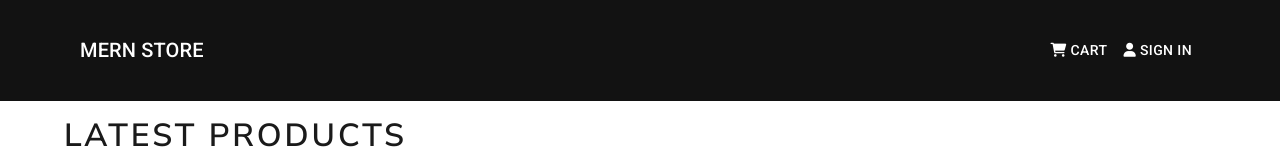
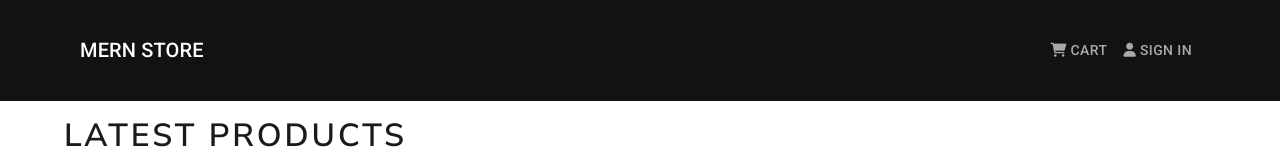
Before and after one commit to GuyBritish/MernStore, a React (Create React App) app in the folder frontend/: page / in a window 1280 px wide. Shown: the top 160 px of the page. Built offline with nearby package versions, Linux system fonts and the light colour scheme.

Commit message:
Add navlinks

```diff
--- a/frontend/src/components/layout/Header.js
+++ b/frontend/src/components/layout/Header.js
@@ -10,6 +10,7 @@ import {
 	createTheme,
 	ThemeProvider,
 } from "@mui/material";
+import { Link, NavLink } from "react-router-dom";
 
 const darkTheme = createTheme({
 	palette: {
@@ -28,18 +29,28 @@ const Header = () => {
 								variant="h6"
 								noWrap
 								component="div"
+								to="/"
 								sx={{ mr: 2, display: { xs: "none", md: "flex" } }}
 							>
+								<Link
+									to="/"
+									style={{ color: "inherit", textDecoration: "inherit" }}
+								>
 									MERN STORE
+								</Link>
 							</Typography>
-
 							<Typography
 								variant="h6"
 								noWrap
 								component="div"
 								sx={{ flexGrow: 1, display: { xs: "flex", md: "none" } }}
 							>
+								<Link
+									to="/"
+									style={{ color: "inherit", textDecoration: "inherit" }}
+								>
 									MERN STORE
+								</Link>
 							</Typography>
 							<Box
 								sx={{
@@ -48,12 +59,26 @@ const Header = () => {
 									ml: "auto",
 								}}
 							>
-								<Button sx={{ my: 2, color: "white", display: "block" }}>
+								<NavLink
+									to="/cart"
+									className={(nav) =>
+										nav.isActive ? "navlink linkActive" : "navlink"
+									}
+								>
+									<Button sx={{ my: 2, color: "inherit", display: "block" }}>
 										<i className="fas fa-shopping-cart" /> Cart
 									</Button>
-								<Button sx={{ my: 2, color: "white", display: "block" }}>
+								</NavLink>
+								<NavLink
+									to="/login"
+									className={(nav) =>
+										nav.isActive ? "navlink linkActive" : "navlink"
+									}
+								>
+									<Button sx={{ my: 2, color: "inherit", display: "block" }}>
 										<i className="fas fa-user" /> Sign In
 									</Button>
+								</NavLink>
 							</Box>
 						</Toolbar>
 					</Container>
--- a/frontend/src/index.css
+++ b/frontend/src/index.css
@@ -5,3 +5,15 @@ main {
 .rating span {
 	margin: 0.1 rem;
 }
+
+.navlink {
+	color: darkgrey;
+	text-decoration: none;
+}
+.navlink:hover {
+	color: white;
+}
+
+.linkActive {
+	color: white;
+}
```
Lines whose indentation alone changed are shown as unchanged.
